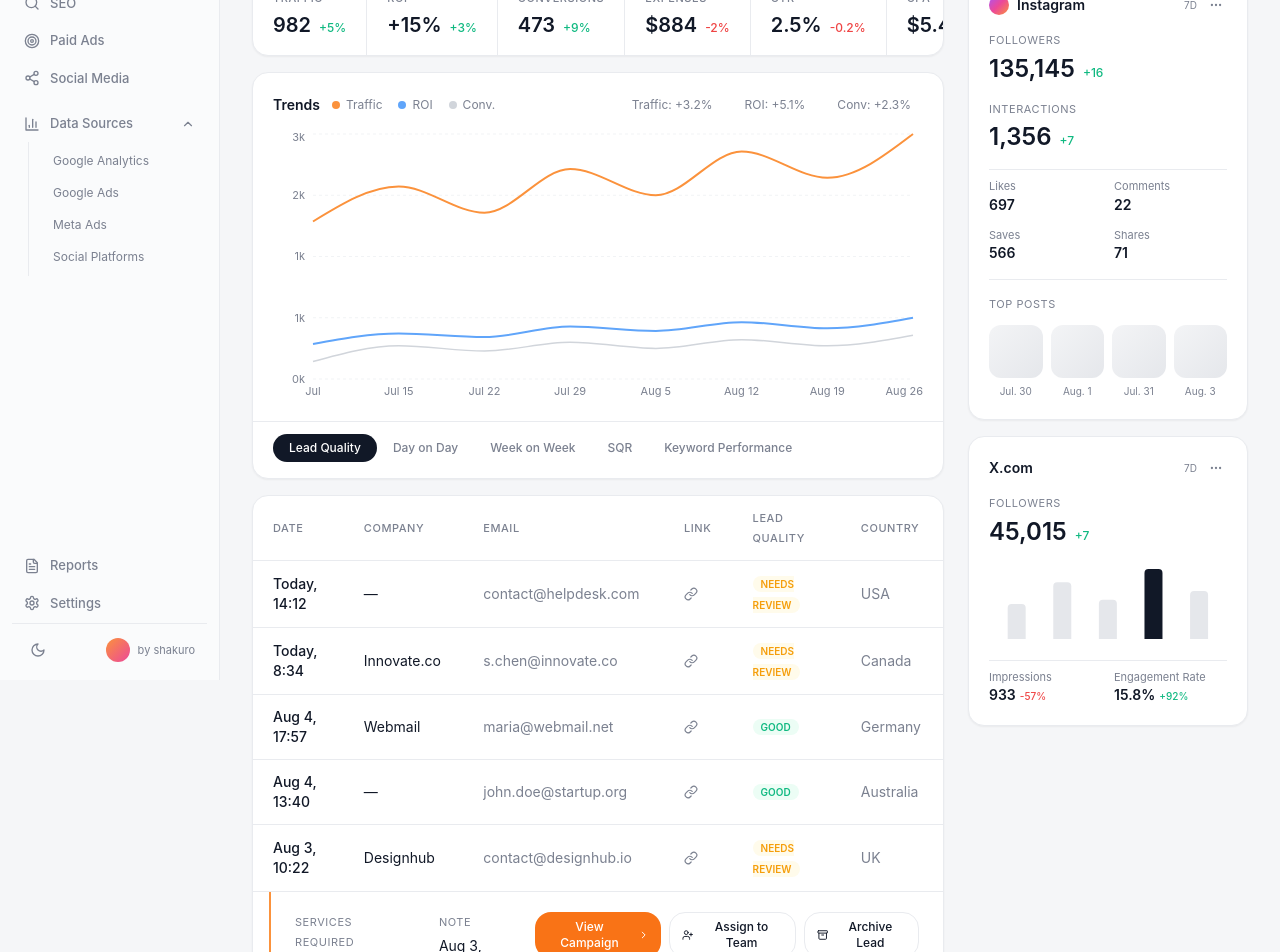
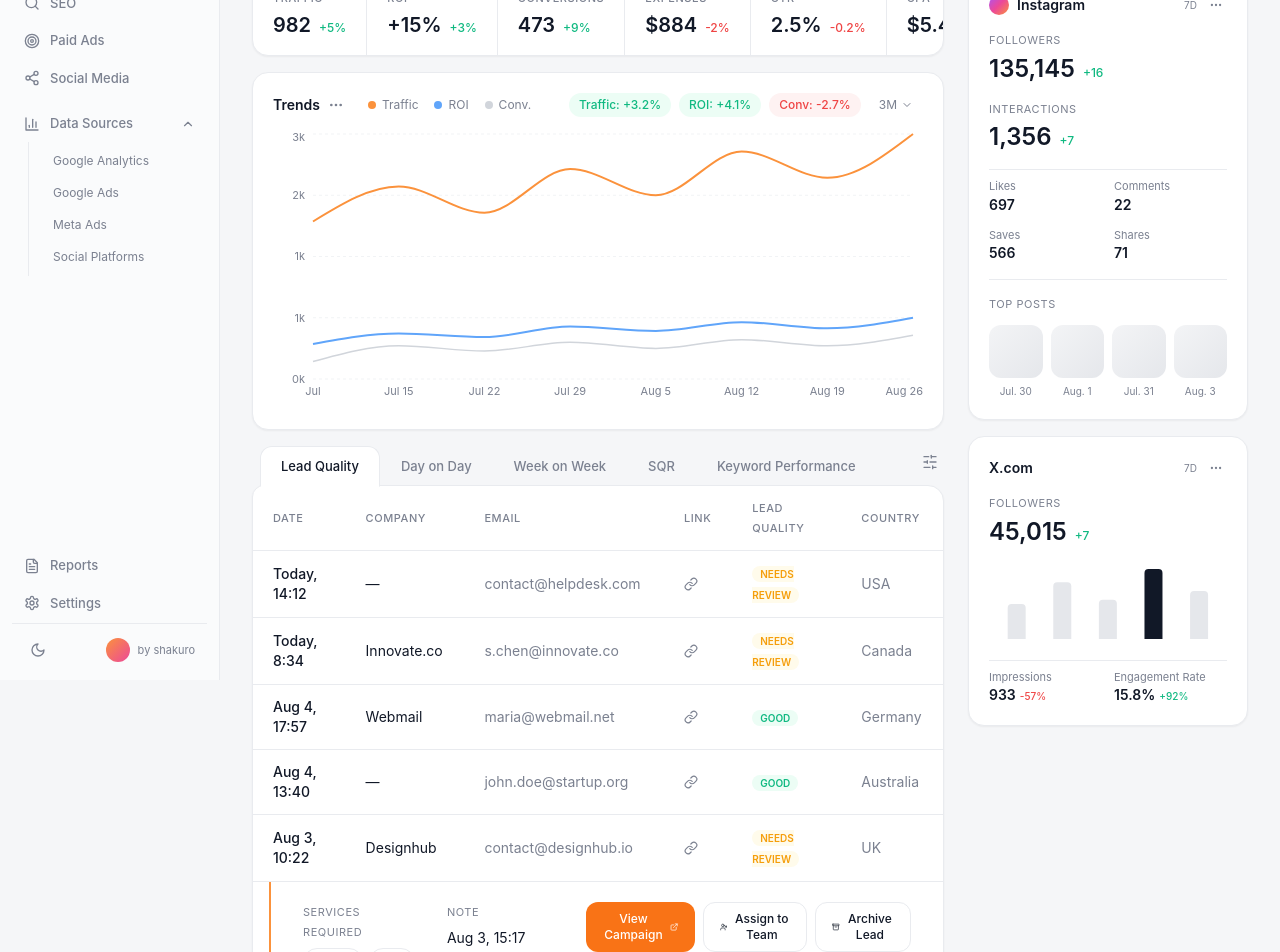
Before and after one commit to rkingg-dev/rkives, a Next.js app: page /dashboard in a window 1280 px wide. Shown: the part 120-1072 px from the top of the page. Built offline with nearby package versions, Linux system fonts and the light colour scheme.

Commit message:
Match folder-style tab design for leads table and clean up chart

```diff
--- a/src/components/dashboard/LeadsTable.tsx
+++ b/src/components/dashboard/LeadsTable.tsx
@@ -8,12 +8,14 @@
 import {
   ChevronRight,
   ExternalLink,
-  Plus,
   UserPlus,
   Archive,
   Link as LinkIcon,
+  SlidersHorizontal,
 } from "lucide-react";
 import { motion, AnimatePresence } from "framer-motion";
+
+const tabs = ["Lead Quality", "Day on Day", "Week on Week", "SQR", "Keyword Performance"];
 
 function getQualityColor(quality: string) {
   switch (quality) {
@@ -34,26 +36,26 @@
       initial={{ opacity: 0, height: 0 }}
       animate={{ opacity: 1, height: "auto" }}
       exit={{ opacity: 0, height: 0 }}
-      className="bg-muted/20"
+      className="bg-muted/10"
     >
       <td colSpan={6} className="p-0">
-        <div className="px-6 py-5 border-l-2 border-orange-400 ml-4">
+        <div className="px-8 py-5 border-l-2 border-orange-400 ml-4">
           <div className="flex items-start gap-8">
             <div className="flex-1 space-y-3">
               <div>
-                <p className="text-[11px] text-muted-foreground uppercase tracking-wider mb-1">
+                <p className="text-[11px] text-muted-foreground uppercase tracking-wider mb-1.5">
                   Services Required
                 </p>
                 <div className="flex gap-1.5">
                   {lead.details?.servicesRequired?.map((s: string) => (
-                    <Badge key={s} variant="outline" className="text-[10px]">
+                    <Badge key={s} variant="outline" className="text-[10px] rounded-md">
                       {s}
                     </Badge>
                   ))}
                 </div>
               </div>
               <div>
-                <p className="text-[11px] text-muted-foreground uppercase tracking-wider mb-1">
+                <p className="text-[11px] text-muted-foreground uppercase tracking-wider mb-1.5">
                   Referral Source
                 </p>
                 <p className="text-sm text-foreground flex items-center gap-1">
@@ -62,13 +64,13 @@
                 </p>
               </div>
               <div>
-                <p className="text-[11px] text-muted-foreground uppercase tracking-wider mb-1">
+                <p className="text-[11px] text-muted-foreground uppercase tracking-wider mb-1.5">
                   Potential Revenue
                 </p>
                 <p className="text-sm text-foreground">{lead.details?.potentialRevenue}</p>
               </div>
               <div>
-                <p className="text-[11px] text-muted-foreground uppercase tracking-wider mb-1">
+                <p className="text-[11px] text-muted-foreground uppercase tracking-wider mb-1.5">
                   Lead Score
                 </p>
                 <p className="text-sm text-foreground">
@@ -78,26 +80,29 @@
             </div>
             <div className="flex-1 space-y-3">
               <div>
-                <p className="text-[11px] text-muted-foreground uppercase tracking-wider mb-1">
+                <p className="text-[11px] text-muted-foreground uppercase tracking-wider mb-1.5">
                   Note
                 </p>
                 <p className="text-sm text-foreground">{lead.details?.note}</p>
               </div>
+              <div className="flex items-center gap-4">
                 <div>
                   <p className="text-[11px] text-muted-foreground uppercase tracking-wider mb-2">
-                  Lead Score Ring
+                    Lead Score
                   </p>
                   <ProgressRing value={lead.details?.leadScore || 0} size={64} strokeWidth={5} color="#ef4444" />
                 </div>
+                <span className="text-[10px] text-muted-foreground">AI Score</span>
+              </div>
             </div>
             <div className="flex gap-2">
-              <button className="flex items-center gap-1.5 px-3 py-1.5 bg-orange-500 text-white rounded-lg text-xs font-medium hover:bg-orange-600 transition-colors">
-                View Campaign <ChevronRight className="h-3 w-3" />
+              <button className="flex items-center gap-1.5 px-4 py-2 bg-orange-500 text-white rounded-xl text-xs font-medium hover:bg-orange-600 transition-colors">
+                View Campaign <ExternalLink className="h-3 w-3" />
               </button>
-              <button className="flex items-center gap-1.5 px-3 py-1.5 border border-border rounded-lg text-xs font-medium hover:bg-muted transition-colors">
+              <button className="flex items-center gap-1.5 px-4 py-2 border border-border rounded-xl text-xs font-medium hover:bg-muted transition-colors">
                 <UserPlus className="h-3 w-3" /> Assign to Team
               </button>
-              <button className="flex items-center gap-1.5 px-3 py-1.5 border border-border rounded-lg text-xs font-medium hover:bg-muted transition-colors">
+              <button className="flex items-center gap-1.5 px-4 py-2 border border-border rounded-xl text-xs font-medium hover:bg-muted transition-colors">
                 <Archive className="h-3 w-3" /> Archive Lead
               </button>
             </div>
@@ -109,6 +114,7 @@
 }
 
 export default function LeadsTable() {
+  const [activeTab, setActiveTab] = useState(0);
   const [expandedId, setExpandedId] = useState<string | null>("5");
 
   return (
@@ -116,8 +122,33 @@
       initial={{ opacity: 0, y: 20 }}
       animate={{ opacity: 1, y: 0 }}
       transition={{ delay: 0.3 }}
-      className="bg-white rounded-2xl border border-border shadow-sm overflow-hidden"
+      className="relative"
     >
+      {/* Folder Tabs */}
+      <div className="flex items-end gap-0 pl-2">
+        {tabs.map((tab, i) => (
+          <button
+            key={tab}
+            onClick={() => setActiveTab(i)}
+            className={cn(
+              "relative px-5 py-2.5 text-[13px] font-medium rounded-t-xl transition-all duration-200 -mb-[1px]",
+              activeTab === i
+                ? "bg-white text-foreground border border-border border-b-white z-10"
+                : "bg-muted/40 text-muted-foreground hover:bg-muted/60 border border-transparent"
+            )}
+          >
+            {tab}
+          </button>
+        ))}
+        <div className="ml-auto pb-2.5">
+          <button className="p-1.5 rounded-lg hover:bg-muted transition-colors">
+            <SlidersHorizontal className="h-4 w-4 text-muted-foreground" />
+          </button>
+        </div>
+      </div>
+
+      {/* Table Panel — connected to tabs */}
+      <div className="bg-white rounded-tr-2xl rounded-b-2xl rounded-tl-xl border border-border shadow-sm overflow-hidden -mt-[1px]">
         <div className="overflow-x-auto">
           <table className="w-full text-sm">
             <thead>
@@ -174,6 +205,7 @@
             </tbody>
           </table>
         </div>
+      </div>
     </motion.div>
   );
 }
--- a/src/components/dashboard/TrendsChart.tsx
+++ b/src/components/dashboard/TrendsChart.tsx
@@ -1,6 +1,5 @@
 "use client";
 
-import { useState } from "react";
 import {
   LineChart,
   Line,
@@ -11,10 +10,8 @@
   ResponsiveContainer,
 } from "recharts";
 import { trendData } from "@/lib/mock-data";
-import { cn } from "@/lib/utils";
 import { motion } from "framer-motion";
-
-const tabs = ["Lead Quality", "Day on Day", "Week on Week", "SQR", "Keyword Performance"];
+import { ChevronDown, MoreHorizontal } from "lucide-react";
 
 const CustomTooltip = ({ active, payload, label }: any) => {
   if (active && payload && payload.length) {
@@ -34,8 +31,6 @@
 };
 
 export default function TrendsChart() {
-  const [activeTab, setActiveTab] = useState(0);
-
   return (
     <motion.div
       initial={{ opacity: 0, y: 20 }}
@@ -44,8 +39,11 @@
       className="bg-white rounded-2xl border border-border shadow-sm"
     >
       <div className="flex items-center justify-between px-5 pt-5 pb-3">
-        <div className="flex items-center gap-3">
-          <h3 className="text-sm font-semibold text-foreground">Trends</h3>
+        <div className="flex items-center gap-6">
+          <div className="flex items-center gap-2">
+            <h3 className="text-sm font-semibold text-foreground">Trends</h3>
+            <MoreHorizontal className="h-4 w-4 text-muted-foreground" />
+          </div>
           <div className="flex items-center gap-4 text-xs text-muted-foreground">
             <span className="flex items-center gap-1.5">
               <span className="w-2 h-2 rounded-full bg-orange-400" />
@@ -62,19 +60,22 @@
           </div>
         </div>
         <div className="flex items-center gap-2">
-          <span className="text-xs text-muted-foreground px-3 py-1 rounded-lg bg-muted/50">
+          <span className="text-xs text-emerald-500 font-medium px-2.5 py-1 rounded-lg bg-emerald-50">
             Traffic: +3.2%
           </span>
-          <span className="text-xs text-muted-foreground px-3 py-1 rounded-lg bg-muted/50">
-            ROI: +5.1%
+          <span className="text-xs text-emerald-500 font-medium px-2.5 py-1 rounded-lg bg-emerald-50">
+            ROI: +4.1%
           </span>
-          <span className="text-xs text-muted-foreground px-3 py-1 rounded-lg bg-muted/50">
-            Conv: +2.3%
+          <span className="text-xs text-red-500 font-medium px-2.5 py-1 rounded-lg bg-red-50">
+            Conv: -2.7%
           </span>
+          <button className="flex items-center gap-1 text-xs text-muted-foreground px-2.5 py-1 rounded-lg hover:bg-muted transition-colors">
+            3M <ChevronDown className="h-3 w-3" />
+          </button>
         </div>
       </div>
 
-      <div className="px-5 pb-3">
+      <div className="px-5 pb-5">
         <div className="h-[280px]">
           <ResponsiveContainer width="100%" height="100%">
             <LineChart data={trendData} margin={{ top: 5, right: 10, left: -20, bottom: 0 }}>
@@ -120,24 +121,6 @@
           </ResponsiveContainer>
         </div>
       </div>
-
-      {/* Tabs */}
-      <div className="flex items-center gap-0 px-5 pb-4 border-t border-border pt-3">
-        {tabs.map((tab, i) => (
-          <button
-            key={tab}
-            onClick={() => setActiveTab(i)}
-            className={cn(
-              "px-4 py-1.5 text-xs font-medium rounded-lg transition-colors",
-              activeTab === i
-                ? "bg-foreground text-white"
-                : "text-muted-foreground hover:bg-muted"
-            )}
-          >
-            {tab}
-          </button>
-        ))}
-      </div>
     </motion.div>
   );
 }
```
Lines whose indentation alone changed are shown as unchanged.
